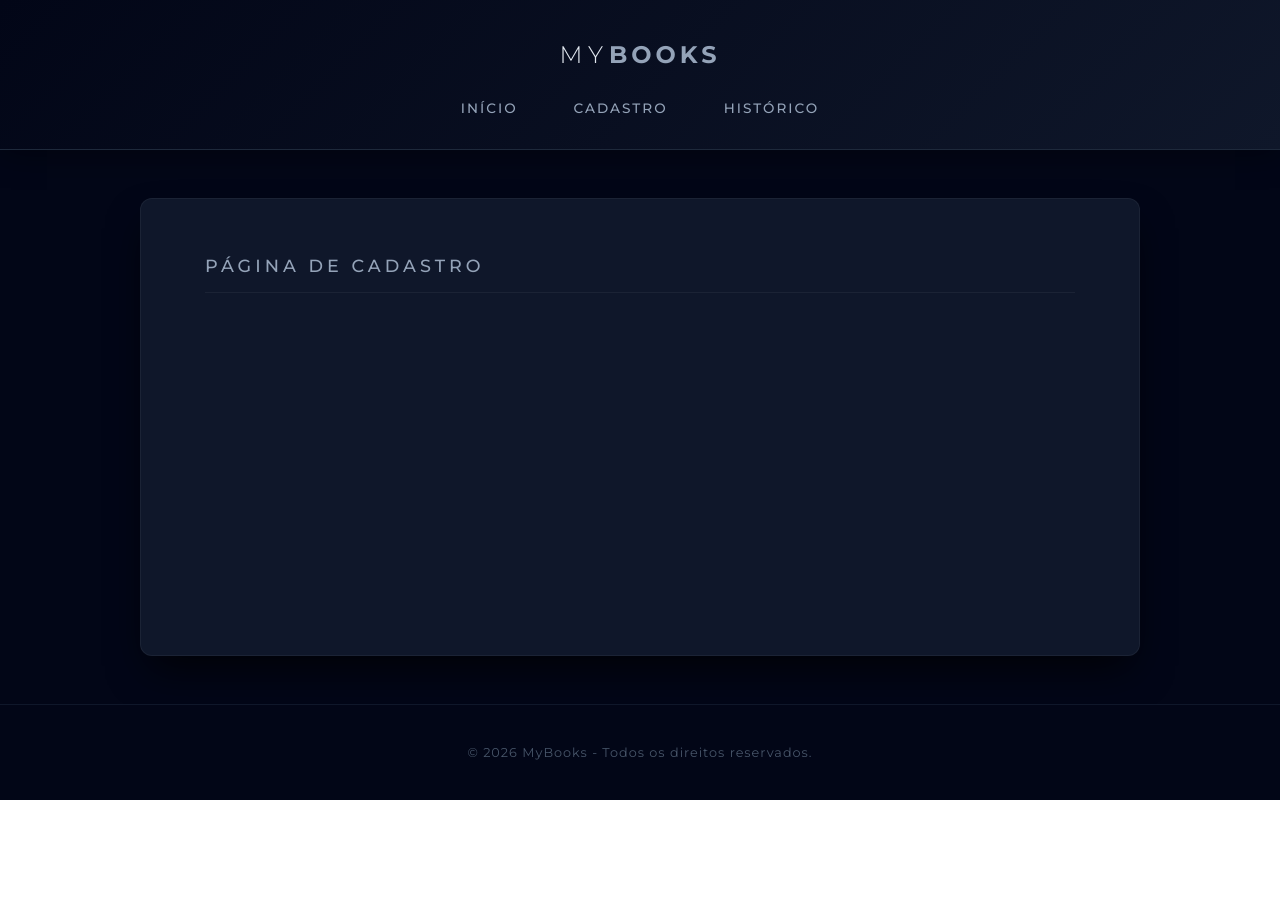
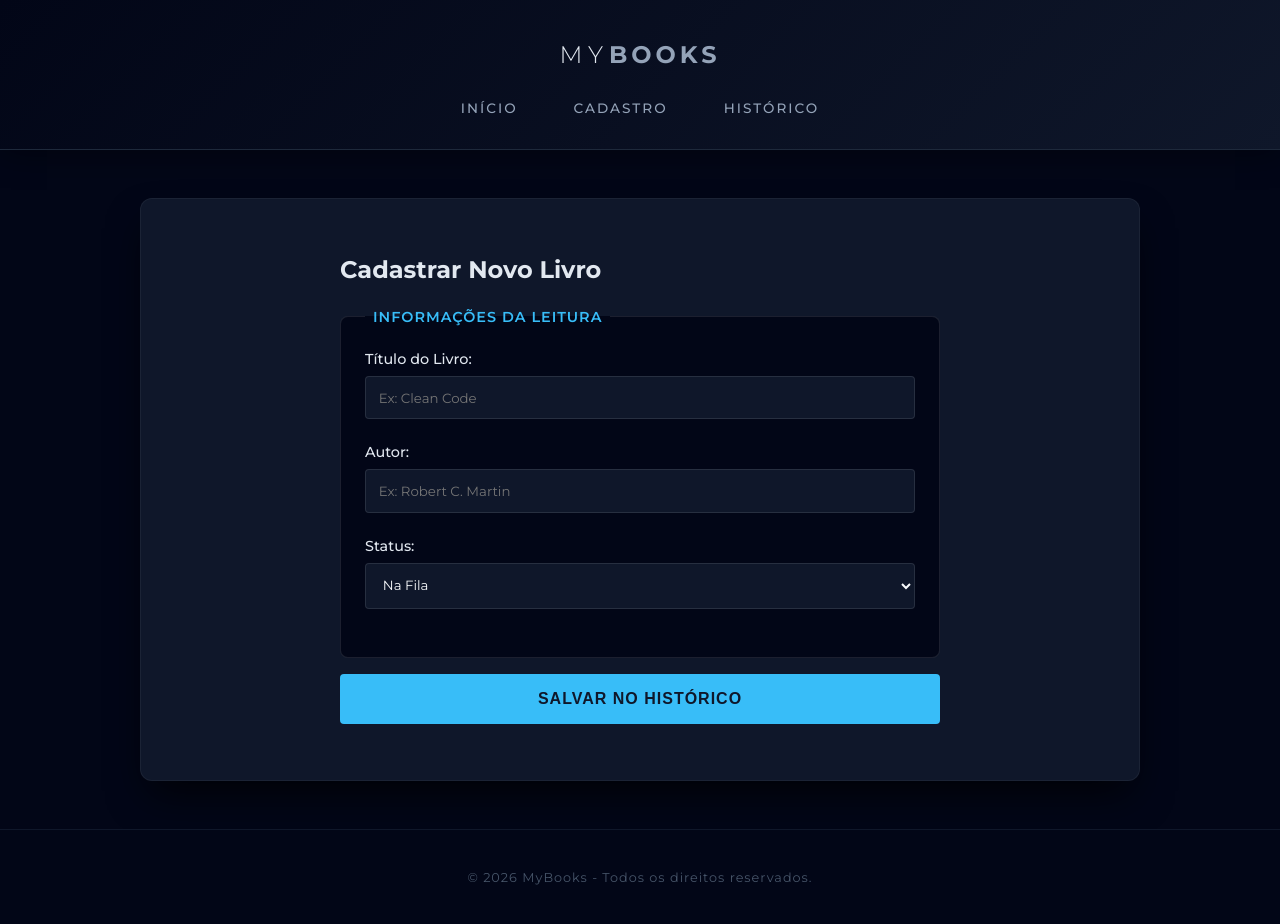
Before and after one commit to PedroMarra/Trabalho-TEC-WEB, a React (Vite) app: page /cadastro in a window 1280 px wide. Before the commit the page ends 800 px from the top, so only its background shows below. Built offline with nearby package versions, Linux system fonts and the light colour scheme.

Commit message:
feat: cria formulario controlado com POST para o json-server (closes #5)

```diff
--- a/db.json
+++ b/db.json
@@ -5,6 +5,13 @@
       "titulo": "Clean Code",
       "autor": "Robert C. Martin",
       "status": "Lido"
+    },
+    {
+      "id": "bmPLU0DAAMg",
+      "titulo": "Vasco da Gama",
+      "autor": "Lustosa",
+      "status": "Lido"
     }
-  ]
+  ],
+  "$schema": "./node_modules/json-server/schema.json"
 }
--- a/src/assets/css/style.css
+++ b/src/assets/css/style.css
@@ -271,3 +271,72 @@
   color: #ffffff;
   box-shadow: 0 4px 15px rgba(239, 68, 68, 0.3);
 }
+.container-cadastro {
+  max-width: 600px;
+  margin: 0 auto;
+}
+
+.form-cadastro fieldset {
+  border: 1px solid rgba(255, 255, 255, 0.1);
+  border-radius: 8px;
+  padding: 1.5rem;
+  margin-top: 1.5rem;
+  display: flex;
+  flex-direction: column;
+  background: #020617;
+}
+
+.form-cadastro legend {
+  color: #38bdf8;
+  font-weight: 600;
+  padding: 0 0.5rem;
+  font-size: 0.9rem;
+  text-transform: uppercase;
+  letter-spacing: 1px;
+}
+
+.form-cadastro label {
+  color: #e2e8f0;
+  margin-bottom: 0.5rem;
+  font-size: 0.9rem;
+  font-weight: 500;
+}
+
+.form-cadastro input,
+.form-cadastro select {
+  background: #0f172a;
+  border: 1px solid rgba(255, 255, 255, 0.1);
+  color: #f8fafc;
+  padding: 0.8rem;
+  border-radius: 4px;
+  margin-bottom: 1.5rem;
+  font-family: 'Montserrat', sans-serif;
+  transition: border-color 0.3s ease;
+}
+
+.form-cadastro input:focus,
+.form-cadastro select:focus {
+  outline: none;
+  border-color: #38bdf8;
+}
+
+.btn-salvar {
+  width: 100%;
+  background: #38bdf8;
+  color: #0f172a;
+  border: none;
+  padding: 1rem;
+  border-radius: 4px;
+  font-size: 1rem;
+  font-weight: 700;
+  text-transform: uppercase;
+  letter-spacing: 1px;
+  cursor: pointer;
+  margin-top: 1rem;
+  transition: background 0.3s ease;
+}
+
+.btn-salvar:hover {
+  background: #0284c7;
+  color: #ffffff;
+}
--- a/src/pages/cadastro.jsx
+++ b/src/pages/cadastro.jsx
@@ -1,11 +1,85 @@
+import { useState } from 'react';
+
 export default function Cadastro() {
+  const [livro, setLivro] = useState({
+    titulo: '',
+    autor: '',
+    status: 'Na Fila'
+  });
+
+  const handleChange = (e) => {
+    const { name, value } = e.target;
+    setLivro({ ...livro, [name]: value });
+  };
+
+  const handleSubmit = async (e) => {
+    e.preventDefault(); // Impede a página de recarregar (Comportamento de SPA)
+
+    try {
+      await fetch('http://localhost:3000/livros', {
+        method: 'POST',
+        headers: {
+          'Content-Type': 'application/json'
+        },
+        body: JSON.stringify({
+          id: crypto.randomUUID(), // Gera um ID único automático
+          ...livro
+        })
+      });
+
+      // Limpa o formulário e avisa que deu certo
+      setLivro({ titulo: '', autor: '', status: 'Na Fila' });
+      alert('Livro salvo com sucesso no banco de dados!');
+    } catch (error) {
+      console.error('Erro ao salvar:', error);
+      alert('Erro ao conectar com o servidor.');
+    }
+  };
+
   return (
-    <main>
-      <section aria-labelledby="titulo-cadastro">
-        <h1 id="titulo-cadastro">Página de Cadastro</h1>
-        {/* Futuramente o formulário entrará aqui */}
-      </section>
-    </main>
+    <section className="container-cadastro">
+      <h2>Cadastrar Novo Livro</h2>
+      <form onSubmit={handleSubmit} className="form-cadastro">
+        <fieldset>
+          <legend>Informações da Leitura</legend>
+
+          <label htmlFor="titulo">Título do Livro:</label>
+          <input
+            type="text"
+            id="titulo"
+            name="titulo"
+            value={livro.titulo}
+            onChange={handleChange}
+            placeholder="Ex: Clean Code"
+            required
+          />
+
+          <label htmlFor="autor">Autor:</label>
+          <input
+            type="text"
+            id="autor"
+            name="autor"
+            value={livro.autor}
+            onChange={handleChange}
+            placeholder="Ex: Robert C. Martin"
+            required
+          />
+
+          <label htmlFor="status">Status:</label>
+          <select
+            id="status"
+            name="status"
+            value={livro.status}
+            onChange={handleChange}
+          >
+            <option value="Na Fila">Na Fila</option>
+            <option value="Lendo">Lendo</option>
+            <option value="Lido">Lido</option>
+          </select>
+        </fieldset>
+
+        <button type="submit" className="btn-salvar">Salvar no Histórico</button>
+      </form>
+    </section>
   );
 }
-//------ppppp-----pppp-----
```
